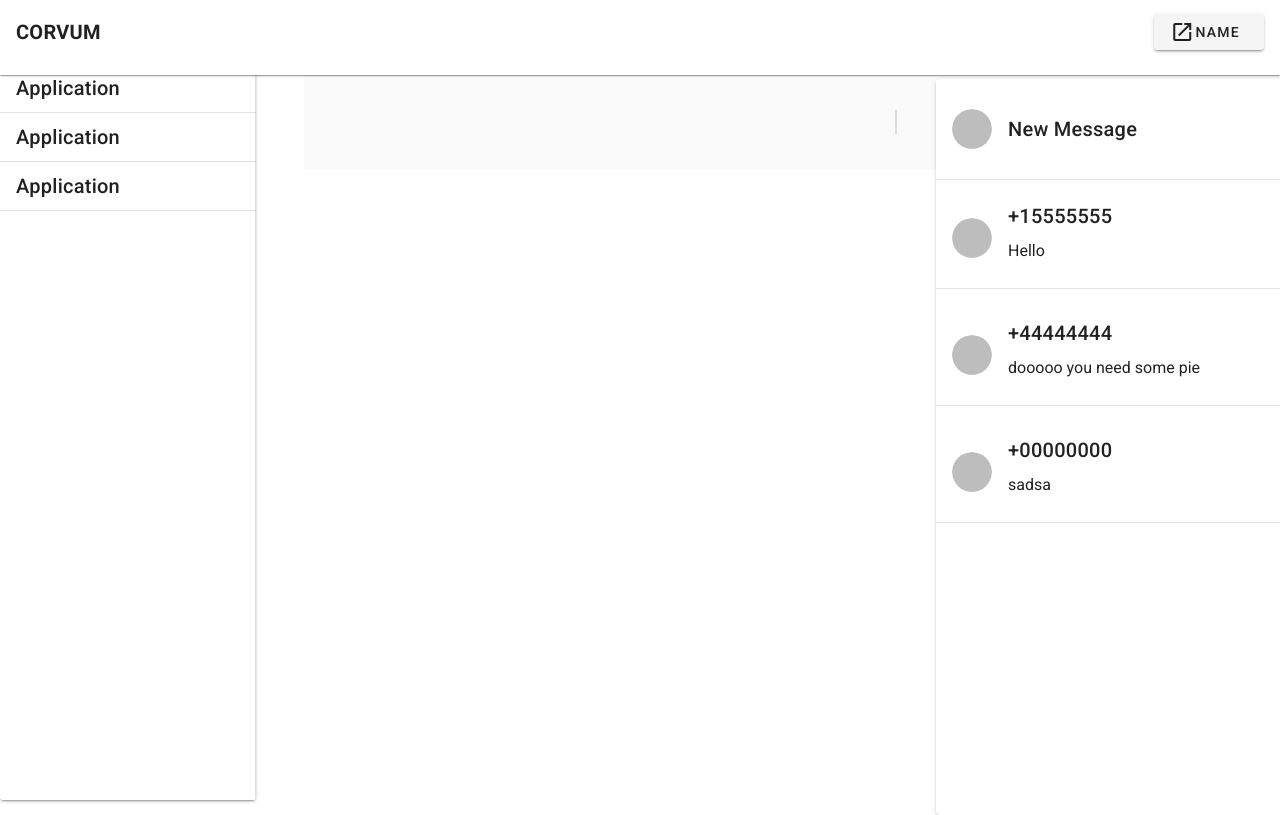
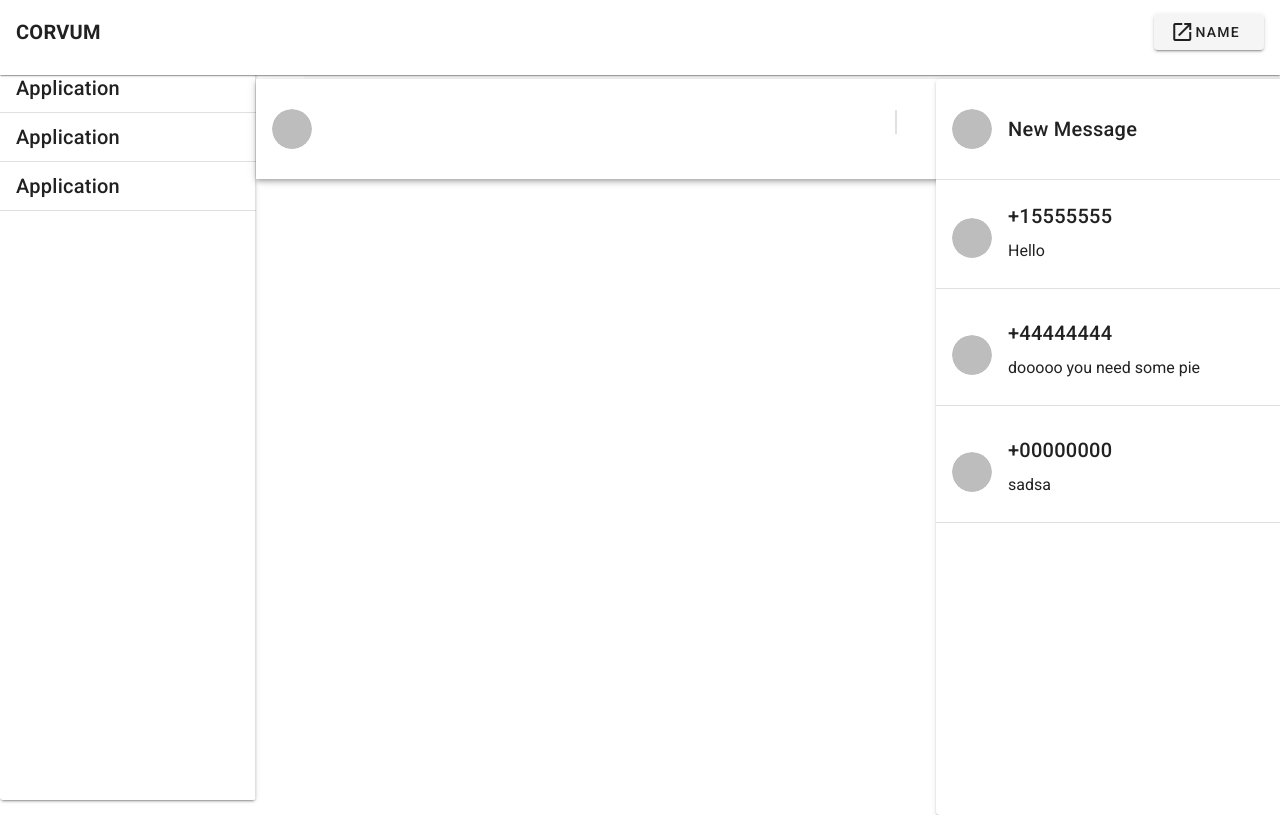
Before and after one commit to cloudpbx/es-em-es, a Vue app: page / in a window 1280 px wide. Shown: the top 815 px of the page. Built offline with nearby package versions, Linux system fonts and the light colour scheme.

Commit message:
added top user bar

```diff
--- a/src/components/appBody.vue
+++ b/src/components/appBody.vue
@@ -1,5 +1,10 @@
 <template >
   <div style="width:100%; height:100%">
+    <selectedUser
+      :v-show="selected"
+      :number="selectedNumber"
+      style="position:absolute; left:0px; top:5px;"
+    />
     <v-container class="grey lighten-5">
       <messageWindow :history="selectedPhoneHistory" />
     </v-container>
@@ -13,22 +18,26 @@
 
 import messageWindow from "./messageWindow";
 import contactList from "./contactList";
+import selectedUser from "./selectedUser";
 import { mockdata } from "./recieve";
 
 export default {
   components: {
     messageWindow,
-    contactList
+    contactList,
+    selectedUser
   },
 
   data() {
     return {
       text: null,
-      selectedNumber: ""
+      selectedNumber: "",
+      selected: false
     };
   },
   computed: {
     selectedPhoneHistory: function() {
+      this.selected = true;
       return mockdata[this.selectedNumber];
     }
   },
--- /dev/null
+++ b/src/components/selectedUser.vue
@@ -0,0 +1,29 @@
+<template>
+  <v-toolbar height="100" width="95%">
+    <v-list-item-avatar>
+      <v-img class="grey lighten-1 white--text"></v-img>
+    </v-list-item-avatar>
+    <v-toolbar-title>{{number}}</v-toolbar-title>
+  </v-toolbar>
+</template>
+
+<script>
+/* eslint-disable */
+import { mockdata } from "./recieve";
+export default {
+  props: ["number"],
+
+  data() {
+    return {
+      data: mockdata
+    };
+  },
+  methods: {
+    test() {
+      console.log("asdasda");
+    }
+  },
+  computed: {},
+  mounted() {}
+};
+</script>
```
